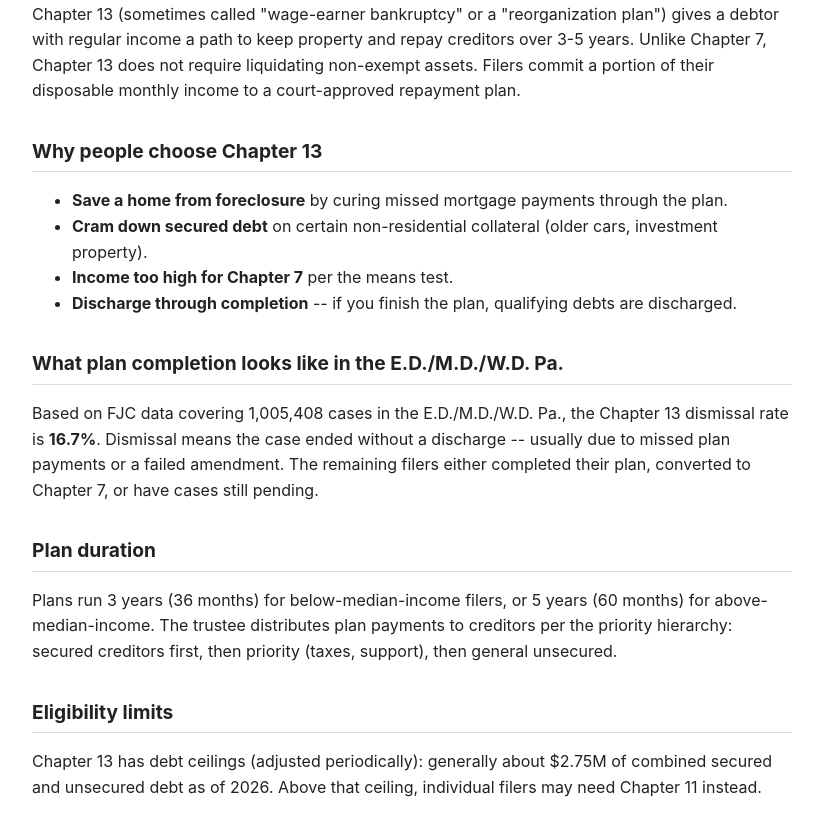
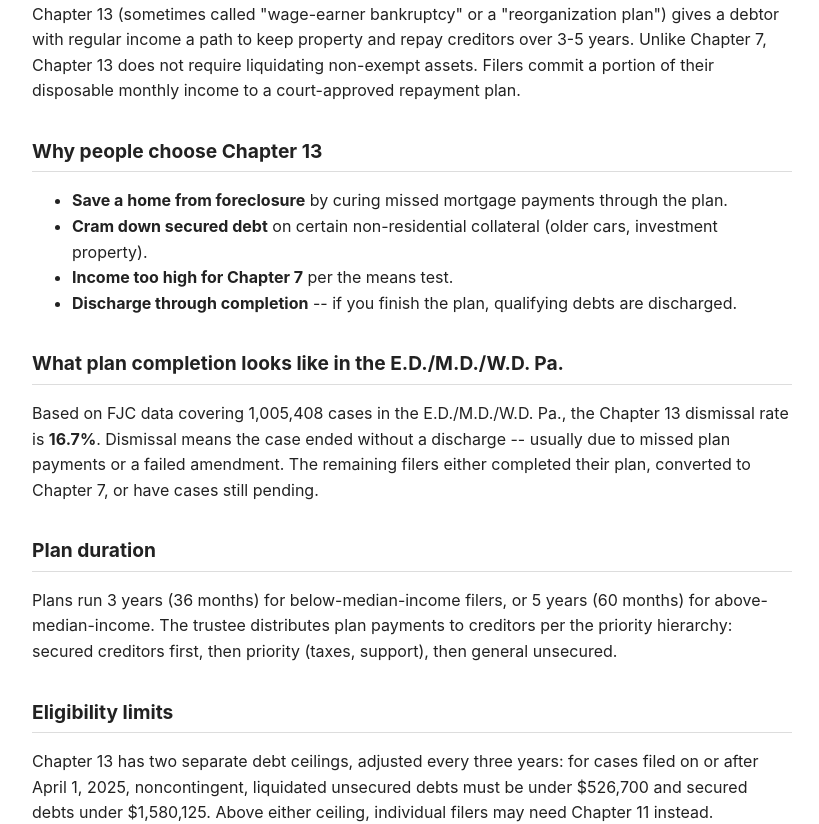
Before and after one commit to openbankruptcyproject/pennsylvaniabankruptcy.org, a plain HTML site: page chapter-13.html in a window 1280 px wide. Shown: the part 136-960 px from the top of the page, without its empty margins (228-1047 px from the left). Drawn offline with Linux system fonts and the light colour scheme.

Commit message:
Correct post-sunset Chapter 13 and Subchapter V limits

```diff
--- a/chapter-13.html
+++ b/chapter-13.html
@@ -92,7 +92,7 @@
 <h2>Plan duration</h2>
 <p>Plans run 3 years (36 months) for below-median-income filers, or 5 years (60 months) for above-median-income. The trustee distributes plan payments to creditors per the priority hierarchy: secured creditors first, then priority (taxes, support), then general unsecured.</p>
 <h2>Eligibility limits</h2>
-<p>Chapter 13 has debt ceilings (adjusted periodically): generally about $2.75M of combined secured and unsecured debt as of 2026. Above that ceiling, individual filers may need Chapter 11 instead.</p>
+<p>Chapter 13 has two separate debt ceilings, adjusted every three years: for cases filed on or after April 1, 2025, noncontingent, liquidated unsecured debts must be under $526,700 and secured debts under $1,580,125. Above either ceiling, individual filers may need Chapter 11 instead.</p>
 <h2>Pennsylvania exemptions still apply</h2>
 <p><strong>Homestead</strong> -- Pennsylvania has no state homestead exemption; filers must use federal exemptions ($31,575 under 11 U.S.C. § 522(d)(1)). <strong>Vehicle</strong> -- Pennsylvania filers using federal exemptions can protect $5,025 in vehicle equity. Exemptions matter in Chapter 13 because they set the floor on what you must pay unsecured creditors (the "best interests" test).</p>
 <div class="disclaimer"><strong>Not legal advice.</strong> Public-interest educational content from the Open Bankruptcy Project (501(c)(3), EIN 41-5159631). Consult a licensed bankruptcy attorney.</div>
```
